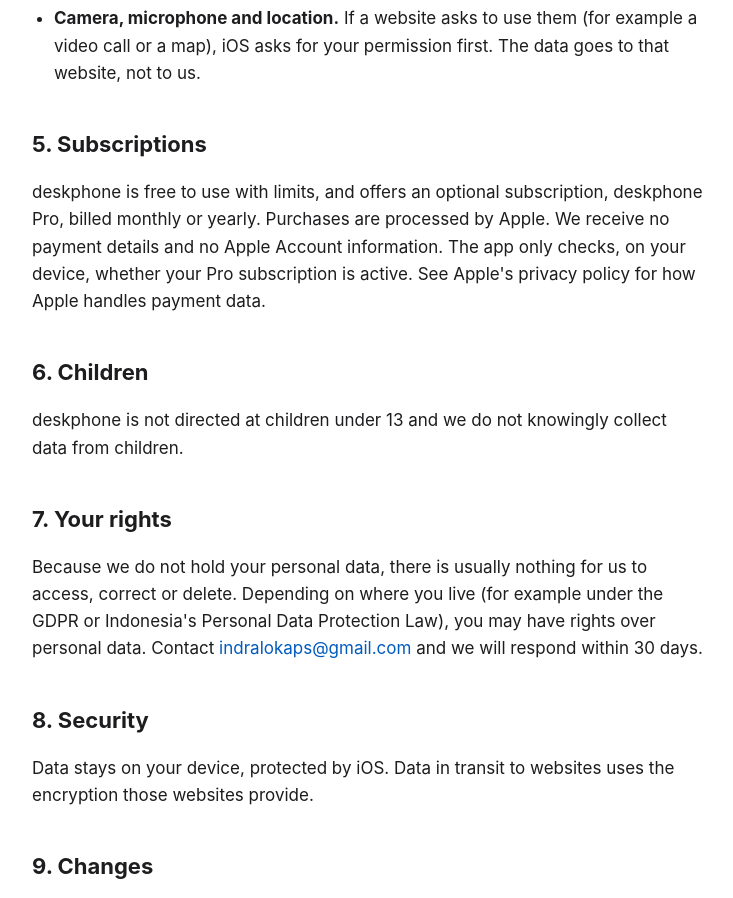
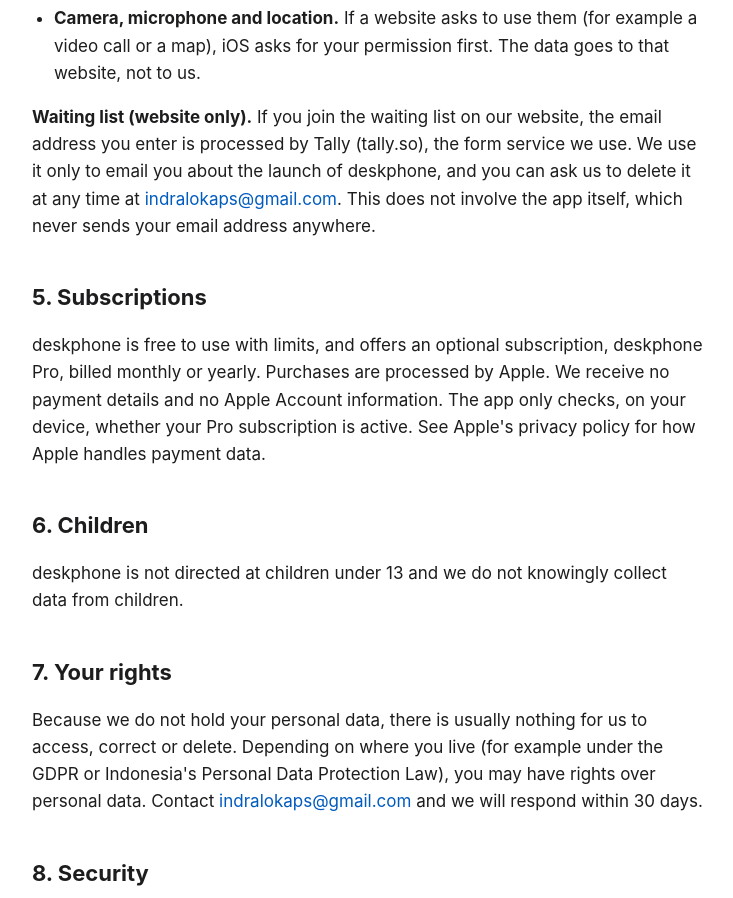
Before and after one commit to indraloka/deskphone-site, a plain HTML site: page privacy.html in a window 1280 px wide. Shown: the part 2348-3246 px from the top of the page, without its empty margins (272-1005 px from the left). Drawn offline with Linux system fonts and the light colour scheme.

Commit message:
Privacy Policy: disclose waiting-list email processed via Tally
Co-Authored-By: Claude Sonnet 5.5 <noreply@anthropic.com>
Claude-Session: https://claude.ai/code/session_01JX2F9E7EYTpMhWTu2DNtz7

```diff
--- a/privacy.html
+++ b/privacy.html
@@ -48,6 +48,7 @@
 <li><strong>Photos and files.</strong> When a website asks you to upload a file, the app shows the iOS photo or file picker. Only the items you choose are shared with that website. The app does not get access to your whole library.</li>
 <li><strong>Camera, microphone and location.</strong> If a website asks to use them (for example a video call or a map), iOS asks for your permission first. The data goes to that website, not to us.</li>
 </ul>
+<p><strong>Waiting list (website only).</strong> If you join the waiting list on our website, the email address you enter is processed by Tally (tally.so), the form service we use. We use it only to email you about the launch of deskphone, and you can ask us to delete it at any time at <a href="mailto:indralokaps@gmail.com">indralokaps@gmail.com</a>. This does not involve the app itself, which never sends your email address anywhere.</p>
 
 <h2>5. Subscriptions</h2>
 <p>deskphone is free to use with limits, and offers an optional subscription, deskphone Pro, billed monthly or yearly. Purchases are processed by Apple. We receive no payment details and no Apple Account information. The app only checks, on your device, whether your Pro subscription is active. See Apple's privacy policy for how Apple handles payment data.</p>
```
